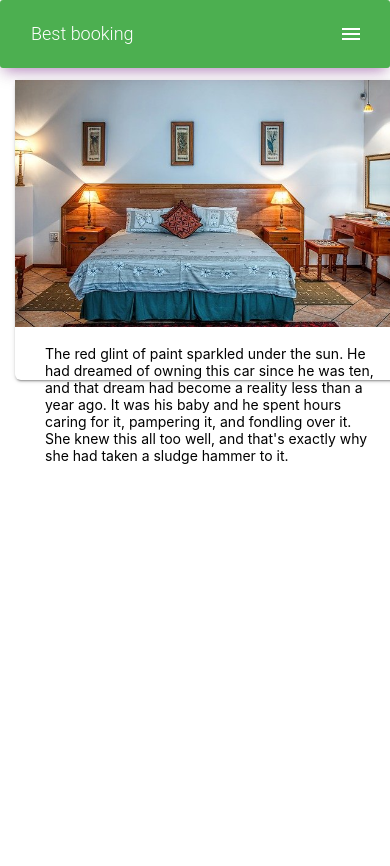
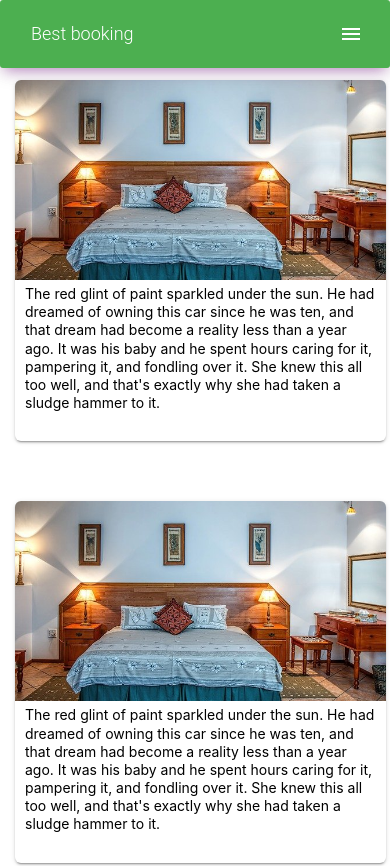
Before and after one commit to UhrinDavid/accomodation-booking-webapp, a React (Create React App) app: page / in a window 390 px wide. Shown: the top 866 px of the page. Before the commit the page ends 844 px from the top, so only its background shows below. Built offline with nearby package versions, Linux system fonts and the light colour scheme.

Commit message:
responsive landing page

```diff
--- a/src/assets/jss/material-kit-react/views/landingPage.js
+++ b/src/assets/jss/material-kit-react/views/landingPage.js
@@ -9,24 +9,31 @@ const signupPageStyle = {
     color: "#FFFFFF",
     display: "flex",
     flexDirection: "row",
-    flexWrap: "wrap"
+    flexWrap: "wrap",
   },
   card: {
-    maxWidth: "100%",
-    maxHeight: "300px"
+    maxWidth: "95%",
+    maxHeight: "400px",
+  },
+  cardBody: {
+    overflow: "hidden",
+    paddingTop: 5,
+    paddingLeft: 10,
+    paddingRight: 10,
+    lineHeight: 1.3,
   },
   description: {
     color:"#000000",
-    overflow: "hidden",
     marginTop: 0,
   },
-  image: {
-    maxWidth: "100%",
-    height: "auto"
+  media: {
+    maxHeight: "200px",
+    borderRadius: "6px 6px 0px 0px"
   },
   cardHeader: {
     width: "100%",
     marginTop: 0,
+    maxHeight: "20%",
   }
 };
 
--- a/src/views/LandingPage.js
+++ b/src/views/LandingPage.js
@@ -1,6 +1,6 @@
 import React from "react";
 import styles from "assets/jss/material-kit-react/views/landingPage.js";
-import { makeStyles } from "@material-ui/core";
+import { CardMedia, makeStyles } from "@material-ui/core";
 import GridContainer from "components/Grid/GridContainer";
 import GridItem from "components/Grid/GridItem";
 import image from "assets/images/room/bedroom-490779_640.jpg";
@@ -14,22 +14,27 @@ const useStyles = makeStyles(styles);
 export const LandingPage = (props) => {
     const classes = useStyles();
 
+    const items = Array.apply(null, {length: 10});
+
     return (
       <div className={classes.container}>
           <GridContainer >
-            <GridItem xs={12} sm={6} md={4} lg={2}>
+              {items.map(() => <GridItem xs={12} sm={6} md={4} >
                     <Card className={classes.card}>
-                    <CardHeader  className={classes.cardHeader}>
-                        <img className={classes.image} src={image} alt="Bedroom"></img>
-                    </CardHeader>
-                    <CardBody>
+                        <CardMedia
+                            component="img"
+                            className={classes.media}
+                            image={image}
+                            title="Bedroom"
+                        />
+                        <CardBody className={classes.cardBody}>
                             <p className={classes.description}>The red glint of paint sparkled under the sun.
                             He had dreamed of owning this car since he was ten, and that dream had become a reality less than a year ago.
                             It was his baby and he spent hours caring for it, pampering it, and fondling over it.
                             She knew this all too well, and that's exactly why she had taken a sludge hammer to it.</p>
                         </CardBody>
                     </Card>
-            </GridItem>
+                </GridItem>)}
           </GridContainer>
       </div>);
 }
```
Lines whose indentation alone changed are shown as unchanged.
